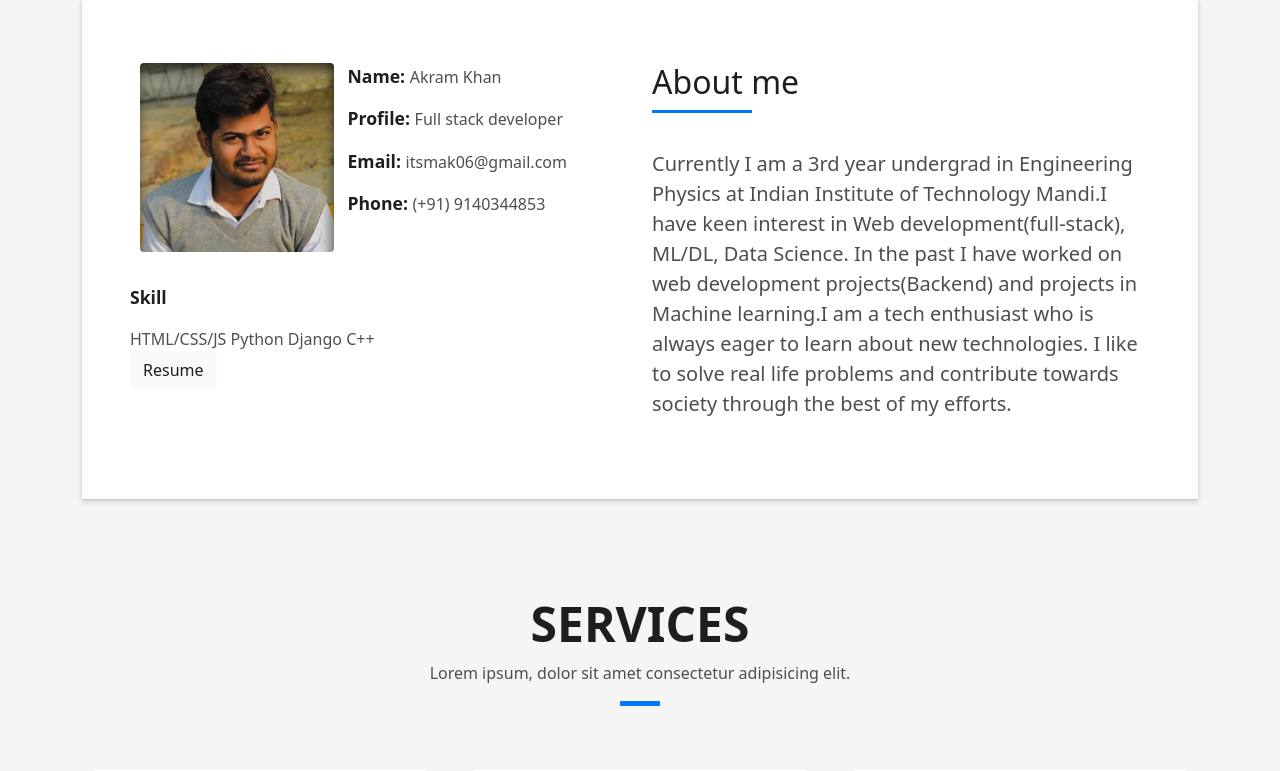
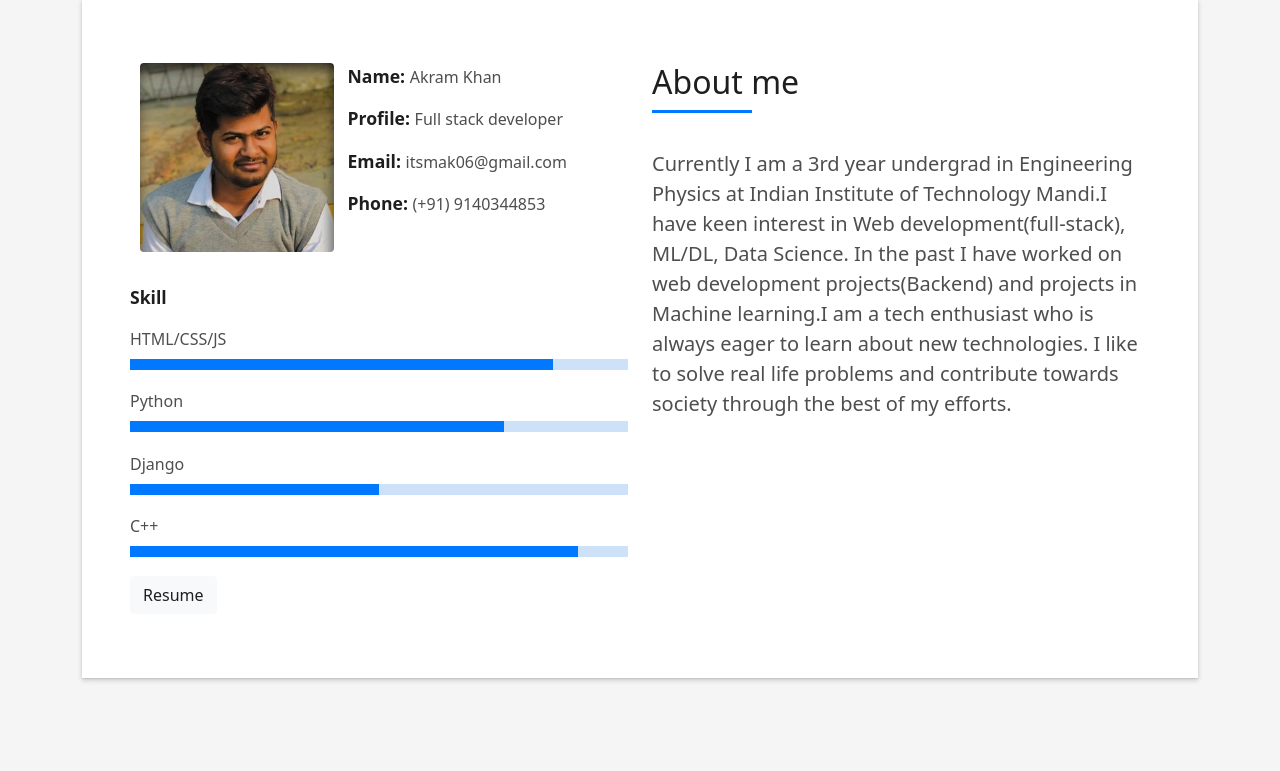
Before and after one commit to helloakram007/akram.github.io, a Django app: page / in a window 1280 px wide. Shown: the part 865-1636 px from the top of the page. Run offline with Django 3.2, Linux system fonts and the light colour scheme; data comes from the database, SQL or seed files in the repository; some libraries are stand-ins or nearby versions.

Commit message:
Update index.html

```diff
--- a/templates/index.html
+++ b/templates/index.html
@@ -93,21 +93,21 @@
                   <div class="skill-mf">
                     <p class="title-s">Skill</p>
                     <span>HTML/CSS/JS</span> <span class="pull-right"></span>
-<!--                     <div class="progress">
+                    <div class="progress">
                       <div class="progress-bar" role="progressbar" style="width: 85%;" aria-valuenow="85" aria-valuemin="0" aria-valuemax="100"></div>
-                    </div> -->
+                    </div>
                     <span>Python</span> <span class="pull-right"></span>
-<!--                     <div class="progress">
+                    <div class="progress">
                       <div class="progress-bar" role="progressbar" style="width: 75%" aria-valuenow="75" aria-valuemin="0" aria-valuemax="100"></div>
-                    </div> -->
+                    </div>
                     <span>Django</span> <span class="pull-right"></span>
-<!--                     <div class="progress">
+                    <div class="progress">
                       <div class="progress-bar" role="progressbar" style="width: 50%" aria-valuenow="50" aria-valuemin="0" aria-valuemax="100"></div>
-                    </div> -->
+                    </div>
                     <span>C++</span> <span class="pull-right"></span>
-<!--                     <div class="progress">
+                    <div class="progress">
                       <div class="progress-bar" role="progressbar" style="width: 90%" aria-valuenow="90" aria-valuemin="0" aria-valuemax="100"></div>
-                    </div> -->
+                    </div>
                   </div>
                   {%for k in r%}
                   <button type="button" class="btn btn-light"><a href="media/{{k.file}}">Resume</a></button>
```
